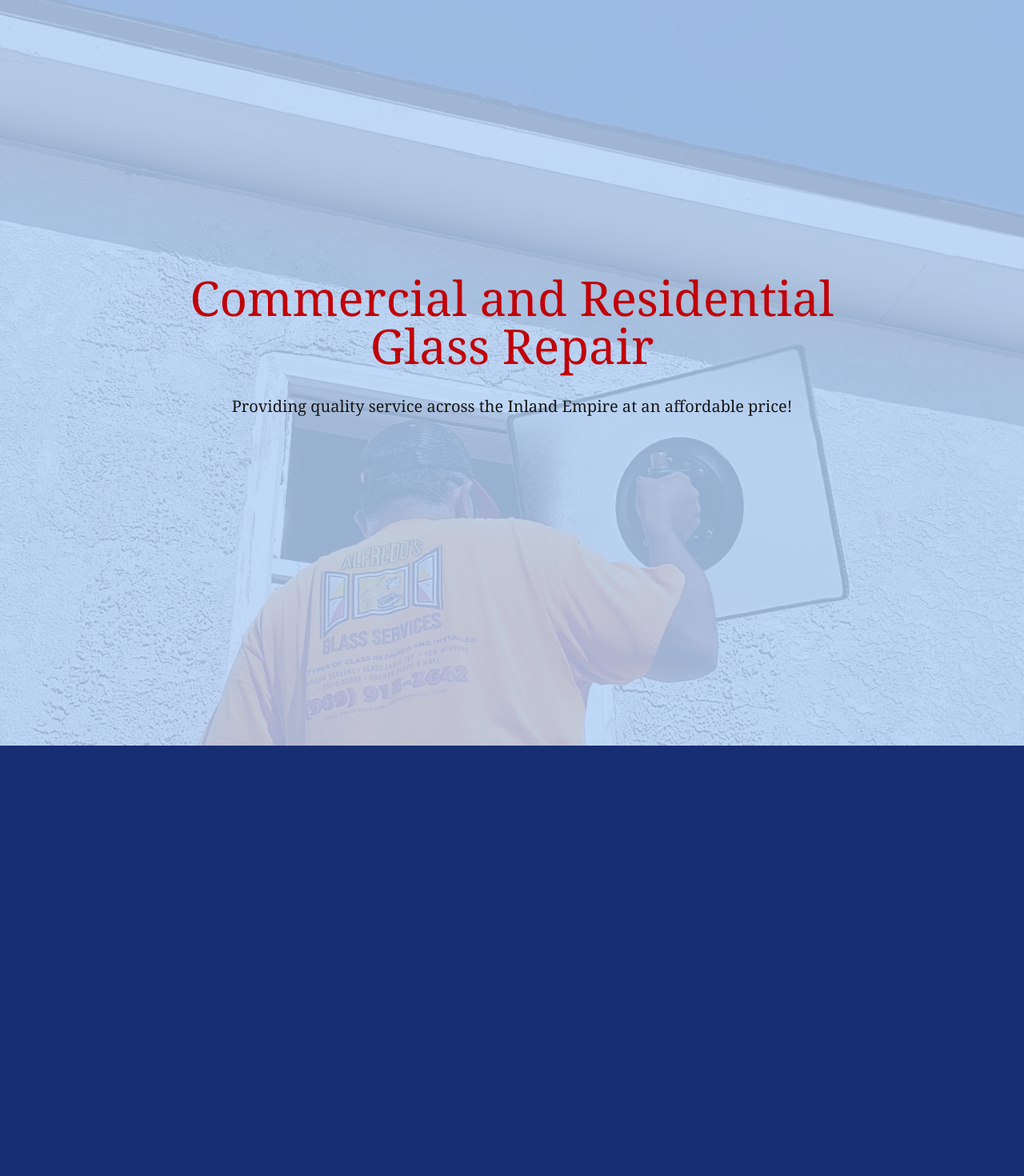
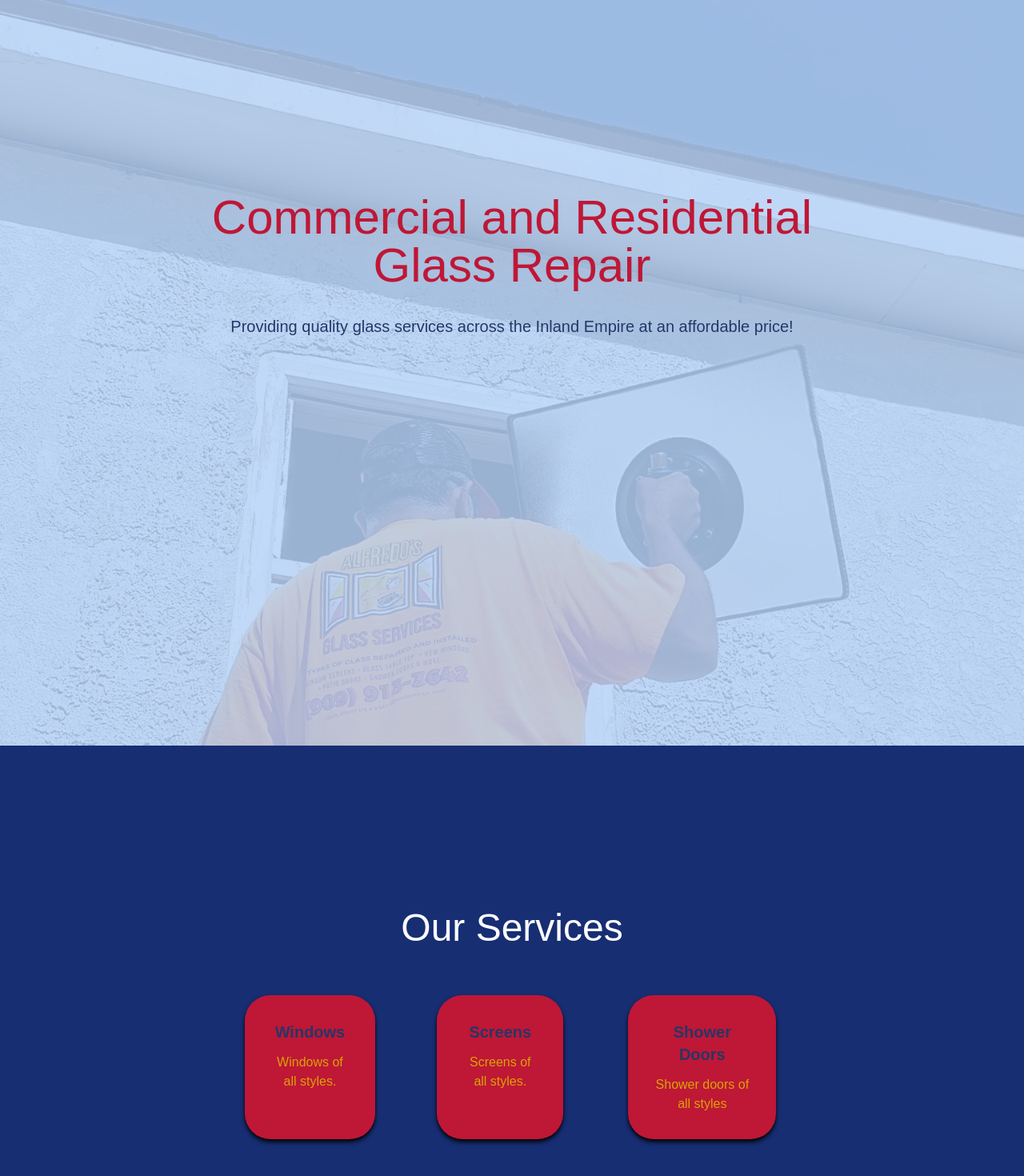
Before and after one commit to mmart570/alfredos-glass, a Next.js app: page / in a window 1280 px wide. Shown: the part 268-1738 px from the top of the page at 80% size. Before the commit the page ends 1200 px from the top, so only its background shows below. Built offline with nearby package versions, Linux system fonts and the light colour scheme.

Commit message:
created services section

```diff
--- a/src/app/page.tsx
+++ b/src/app/page.tsx
@@ -1,10 +1,11 @@
 import Hero from "@/components/home/Hero";
-import NavBar from "@/components/NavBar";
+import OurServices from "@/components/home/OurServices";
 
 const Home = () => {
   return (
     <>
       <Hero />
+      <OurServices />
     </>
   );
 };
--- a/src/components/NavBar.tsx
+++ b/src/components/NavBar.tsx
@@ -4,7 +4,7 @@ import Image from "next/image";
 
 const NavBar = () => {
   return (
-    <nav className="fixed w-full h-50 shadow-xl ">
+    <nav className="fixed w-full h-50 shadow-xl z-50 bg-[#172e73]">
       <div className="flex justify-between items-center h-full w-full px-4 2xl:px-16">
         <Link href="/">
           <Image
--- a/src/components/home/Hero.tsx
+++ b/src/components/home/Hero.tsx
@@ -5,7 +5,7 @@ import Image from "next/image";
 
 const Hero = () => {
   return (
-    <div className="font-serif flex w-full flex-col items-center justify-center">
+    <div className="flex w-full flex-col items-center justify-center">
       <div className="relative h-250 w-full">
         <Image
           src="/papa.jpg"
@@ -16,13 +16,13 @@ const Hero = () => {
           priority
         />
         <div className="bg-blue-200 absolute inset-0 opacity-80 z-0" />
-        <div className="relative z-10  h-full flex flex-col items-center justify-center text-center pt-20">
-          <h1 className="text-4xl md:text-6xl text-red-700">
+        <div className="relative z-10 h-200 flex flex-col items-center justify-center text-center pt-20">
+          <h1 className="text-4xl md:text-6xl text-[#BF1736]">
             Commercial and Residential <br /> Glass Repair
           </h1>
-          <p className="mt-8 mb-20 text-xl text-pretty">
-            Providing quality service across the Inland Empire at an affordable
-            price!
+          <p className="mt-8 mb-20 text-[#253767] text-xl text-pretty">
+            Providing quality glass services across the Inland Empire at an
+            affordable price!
           </p>
         </div>
       </div>
--- /dev/null
+++ b/src/components/home/OurServices.tsx
@@ -0,0 +1,13 @@
+import React from "react";
+import Services from "./Services";
+
+const OurServices = () => {
+  return (
+    <div className="flex flex-col items-center justify-center py-36 text-center text-white ">
+      <h1 className="text-5xl py-15">Our Services</h1>
+      <Services />
+    </div>
+  );
+};
+
+export default OurServices;
--- /dev/null
+++ b/src/components/home/ServiceCard.tsx
@@ -0,0 +1,24 @@
+import React from "react";
+
+interface ServiceCardProps {
+  title: string;
+  description: string;
+  altText?: string;
+}
+
+const ServiceCard = ({ title, description }: ServiceCardProps) => {
+  return (
+    <div className="flex justify-center px-4 sm:px-0">
+      <div className="bg-[#BF1736] flex w-full flex-col items-center rounded-4xl p-6 text-wrap shadow-md shadow-black sm:p-8 md:w-3/4">
+        <div className="text-[#253767] font-nunito text-lg font-bold sm:text-xl">
+          {title}
+        </div>
+        <p className="text-[#D9A404] font-sans-nunito mt-3 text-center">
+          {description}
+        </p>
+      </div>
+    </div>
+  );
+};
+
+export default ServiceCard;
--- /dev/null
+++ b/src/components/home/Services.tsx
@@ -0,0 +1,17 @@
+import React from "react";
+import ServiceCard from "./ServiceCard";
+
+const Services = () => {
+  return (
+    <div className="flex flex-col items-stretch justify-center gap-6 px-2 sm:px-8 md:flex-row">
+      <ServiceCard title="Windows" description="Windows of all styles." />
+      <ServiceCard title="Screens" description="Screens of all styles." />
+      <ServiceCard
+        title="Shower Doors"
+        description="Shower doors of all styles"
+      />
+    </div>
+  );
+};
+
+export default Services;
```
